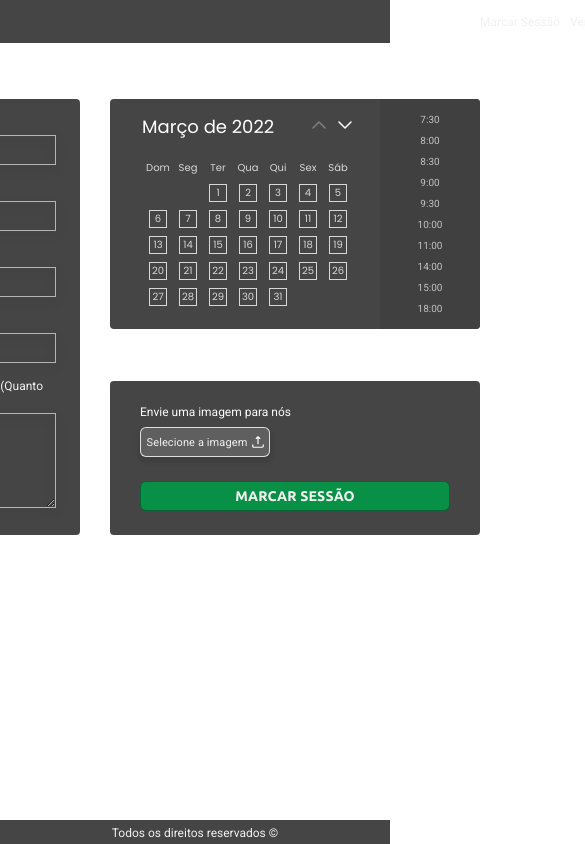
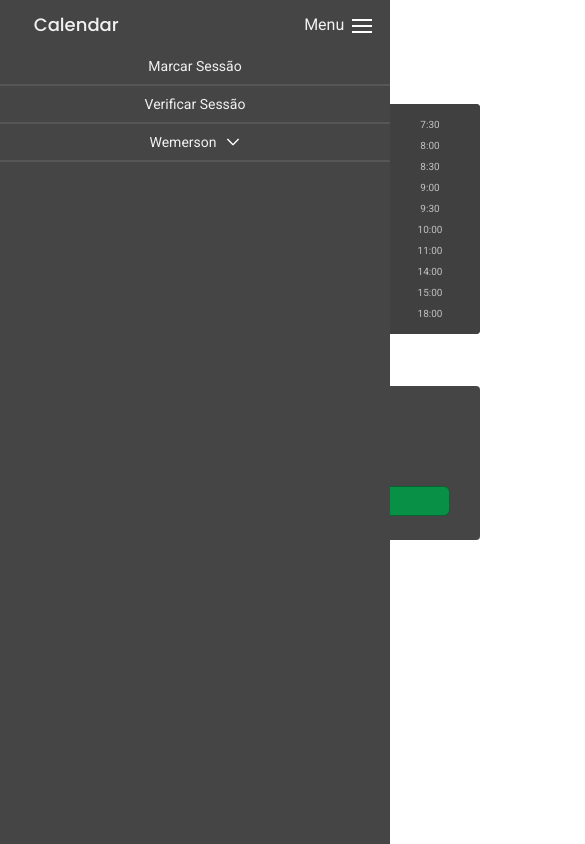
Before and after one commit to wejesuss/calendar, a website: page public/create-session/index.html in a window 390 px wide. Shown: the top 844 px of the page, 585 px wide, since content can reach past the window. Drawn offline with Linux system fonts and the light colour scheme.

Commit message:
feat: add hamburger menu for screens less than 600px

```diff
--- a/public/create-session/index-600.css
+++ b/public/create-session/index-600.css
@@ -0,0 +1,61 @@
+.header-container {
+  display: grid;
+  grid-template-columns: auto 14rem;
+  grid-template-rows: 32px;
+  justify-content: space-around;
+  column-gap: 30px;
+  align-items: center;
+}
+
+.header-container nav {
+  grid-column: 2/3;
+  justify-self: end;
+  margin-right: -16px;
+}
+
+.header-container nav ul li:last-child a {
+  position: relative;
+  padding-right: 24px;
+}
+
+input#activate-menu {
+  display: none;
+}
+
+#btn-mobile {
+  display: flex;
+  gap: 8px;
+}
+
+#btn-mobile span#burger i {
+  width: 20px;
+  height: 2px;
+  display: block;
+  background-color: white;
+  margin-top: 4px;
+}
+
+ul#menu {
+  position: absolute;
+  width: 100%;
+  top: 48px;
+  right: 0;
+  background: var(--box-color);
+  display: flex;
+  height: calc(100vh - 48px);
+  z-index: 1000;
+  flex-direction: column;
+}
+
+.header-container nav ul li {
+  margin: 0;
+  padding: 1rem 0;
+  width: 100%;
+  border-bottom: 2px solid rgba(255, 255, 255, 0.09);
+}
+
+.header-container nav ul li a {
+  font-size: 1.4rem;
+  width: fit-content;
+  margin: 0 auto;
+}
--- a/public/create-session/index.html
+++ b/public/create-session/index.html
@@ -23,10 +23,20 @@
 
   <body>
     <header>
+      <input type="checkbox" id="activate-menu" />
       <div class="header-container">
         <h1>Calendar</h1>
         <nav>
-          <ul>
+          <div id="btn-mobile">
+            <label for="activate-menu">Menu</label>
+            <span id="burger">
+              <i></i>
+              <i></i>
+              <i></i>
+            </span>
+          </div>
+
+          <ul id="menu">
             <li><a href="#">Marcar Sessão</a></li>
             <li><a href="#">Verificar Sessão</a></li>
             <li><a href="#">Wemerson</a></li>
```
